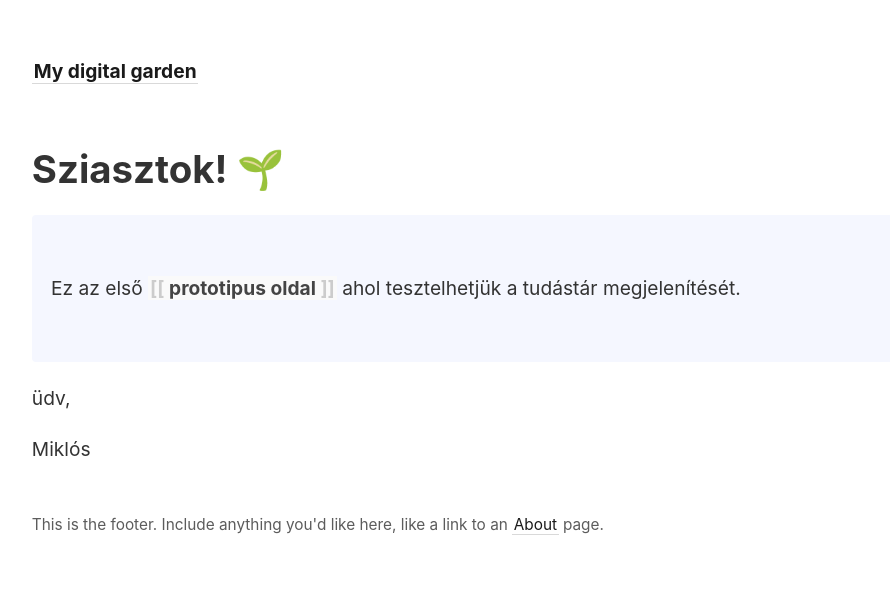
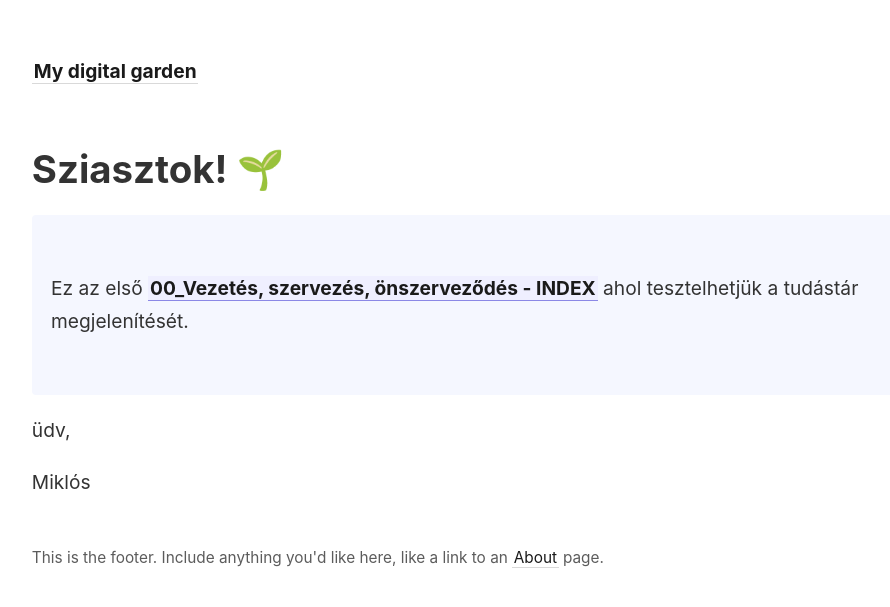
Before and after one commit to bagamernew/tudastar, a Jekyll site: the page built from _pages/index.md, in a window 1280 px wide. Shown: the top 607 px of the page, without its empty margins (45-935 px from the left). Built offline with Jekyll 4.4.1, drawn with Linux system fonts in a browser that asks for light colours.

Commit message:
link csere

```diff
--- a/_pages/index.md
+++ b/_pages/index.md
@@ -8,7 +8,7 @@ permalink: /
 # Sziasztok! 🌱
 
 <p style="padding: 3em 1em; background: #f5f7ff; border-radius: 4px;">
-  Ez az első <span style="font-weight: bold">[[prototipus oldal]]</span> ahol tesztelhetjük a tudástár megjelenítését.
+  Ez az első <span style="font-weight: bold">[[00_Vezetés, szervezés, önszerveződés - INDEX]]</span> ahol tesztelhetjük a tudástár megjelenítését.
 </p>
 
 üdv,
```
